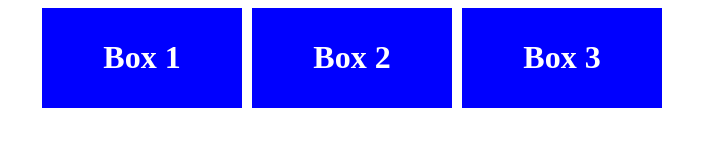
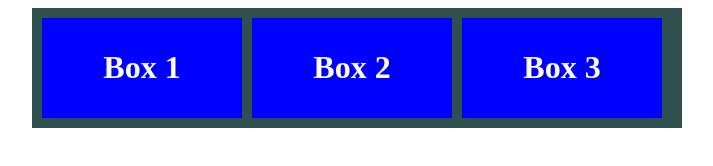
Before and after one commit to Septriunii/github_practice, a plain HTML site: page index.html in a window 1280 px wide. Shown: the whole page, without its empty margins (283-996 px from the left). Drawn offline with Linux system fonts and the light colour scheme.

Commit message:
setting up a motherbox

```diff
--- a/index.html
+++ b/index.html
@@ -8,6 +8,7 @@
     <link rel="stylesheet" href="style.css" />
   </head>
   <body>
+    <div class="motherbox">
       <div class="box">
         <h1>Box 1</h1>
       </div>
@@ -17,5 +18,6 @@
       <div class="box">
         <h1>Box 3</h1>
       </div>
+    </div>
   </body>
 </html>
--- a/style.css
+++ b/style.css
@@ -14,3 +14,10 @@ h1 {
   background-color: blue;
   margin-right: 10px;
 }
+.motherbox {
+  display: flex;
+  justify-content: center;
+  align-items: center;
+  background-color: darkslategray;
+  padding: 10px;
+}
```
Lines whose indentation alone changed are shown as unchanged.
